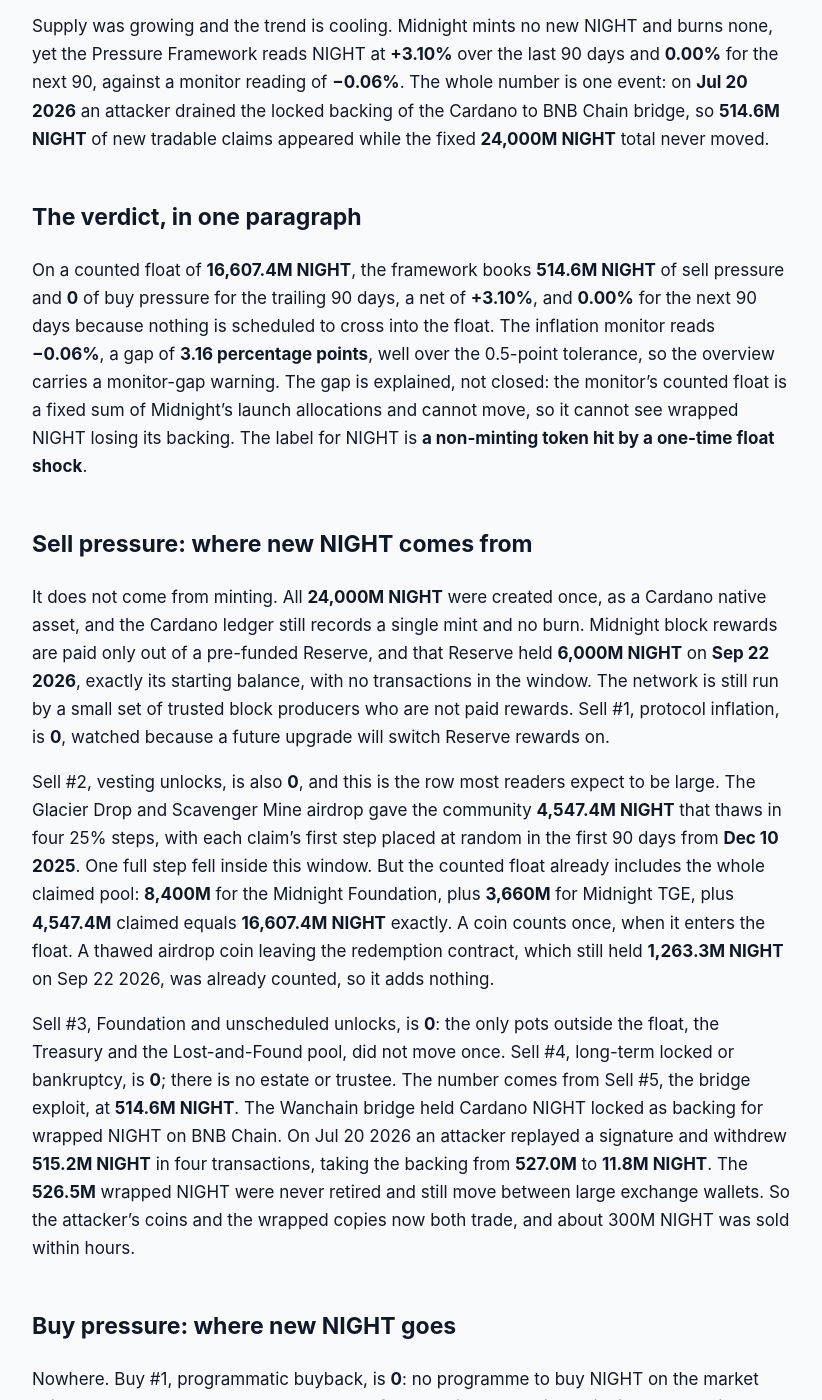
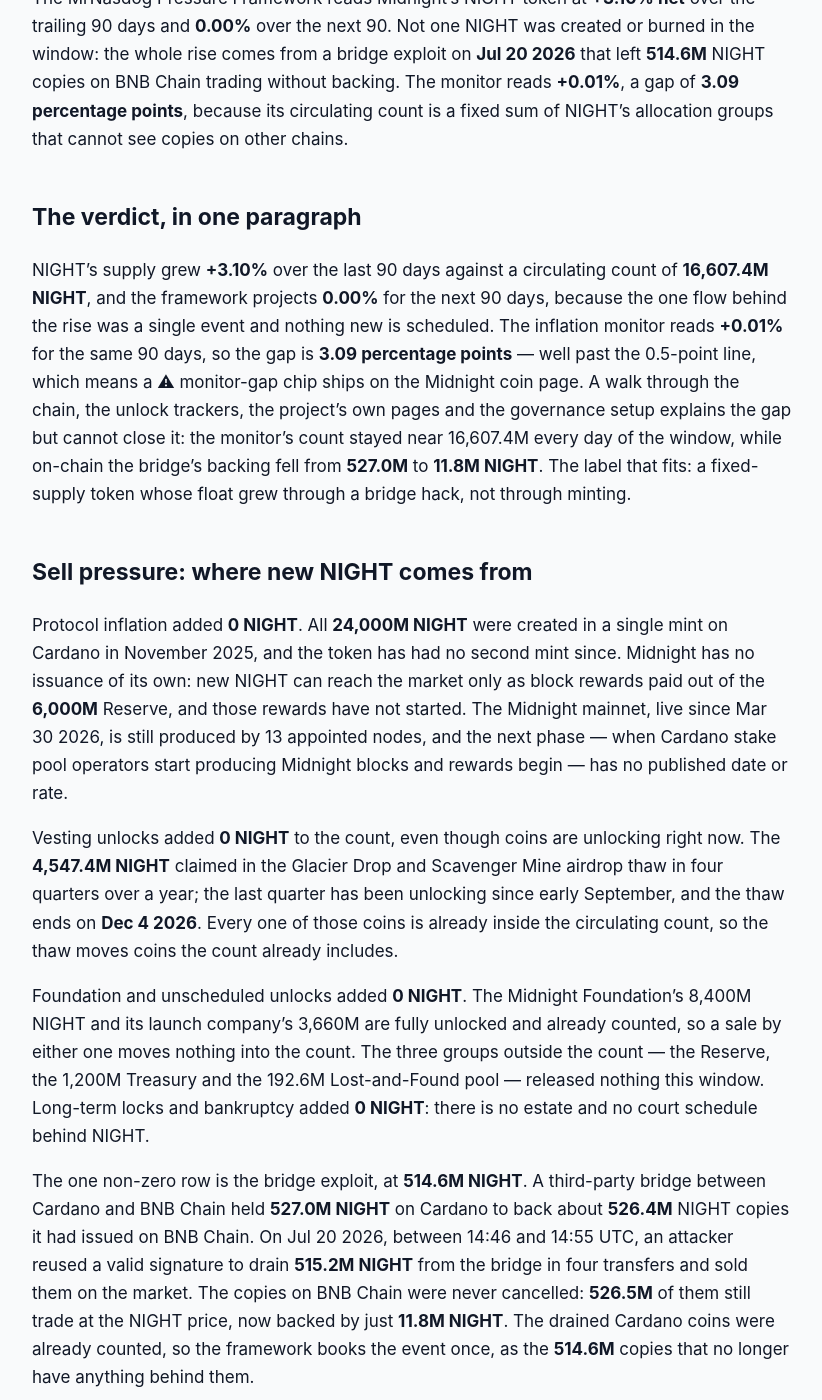
Before and after one commit to jeevansongmy-spec/mrnasdog-articles, a Jekyll site: the page built from crypto/night-pressure-framework.md, in a window 1280 px wide and 1400 px high, scrolled down 230 px. Shown: the whole window, without its empty margins (228-1050 px from the left). Built offline with Jekyll 4.4.1, drawn with Linux system fonts in a browser that asks for light colours; some of the changed text lies outside the part shown.

Commit message:
publish: crypto/night-pressure-framework

```diff
--- a/crypto/night-pressure-framework.md
+++ b/crypto/night-pressure-framework.md
@@ -1,55 +1,57 @@
 ---
 title:         "NIGHT Inflation Analysis · September 2026 · Supply was growing · trend cooling"
-description:   "Supply was growing, trend cooling: NIGHT reads +3.10% over 90 days after a bridge hack freed 514.6M locked tokens, and 0.00% next. No mint and no burn."
+description:   "Supply was growing, trend cooling: NIGHT reads +3.10% over 90 days after a Jul 20 2026 bridge hack left 514.6M copies unbacked; 0.00% next. No mint, no burn."
 canonical_url: "https://mrnasdog.com/research/night/inflation"
-tags:                    ["crypto", "night", "midnight", "cardano"]
+tags:          ["crypto", "night", "midnight", "cardano"]
 published:     true
 ---
 
-Originally published at [NIGHT Inflation Analysis · September 2026 · Supply was growing · trend cooling](https://mrnasdog.com/research/night/inflation).
+*Originally published at [https://mrnasdog.com/research/night/inflation](https://mrnasdog.com/research/night/inflation)*
 
 # NIGHT Inflation Analysis · September 2026 · Supply was growing · trend cooling
 
-Supply was growing and the trend is cooling. Midnight mints no new NIGHT and burns none, yet the Pressure Framework reads NIGHT at **+3.10%** over the last 90 days and **0.00%** for the next 90, against a monitor reading of **−0.06%**. The whole number is one event: on **Jul 20 2026** an attacker drained the locked backing of the Cardano to BNB Chain bridge, so **514.6M NIGHT** of new tradable claims appeared while the fixed **24,000M NIGHT** total never moved.
+The MrNasdog Pressure Framework reads Midnight's NIGHT token at **+3.10% net** over the trailing 90 days and **0.00%** over the next 90. Not one NIGHT was created or burned in the window: the whole rise comes from a bridge exploit on **Jul 20 2026** that left **514.6M** NIGHT copies on BNB Chain trading without backing. The monitor reads **+0.01%**, a gap of **3.09 percentage points**, because its circulating count is a fixed sum of NIGHT's allocation groups that cannot see copies on other chains.
 
 ## The verdict, in one paragraph
 
-On a counted float of **16,607.4M NIGHT**, the framework books **514.6M NIGHT** of sell pressure and **0** of buy pressure for the trailing 90 days, a net of **+3.10%**, and **0.00%** for the next 90 days because nothing is scheduled to cross into the float. The inflation monitor reads **−0.06%**, a gap of **3.16 percentage points**, well over the 0.5-point tolerance, so the overview carries a monitor-gap warning. The gap is explained, not closed: the monitor's counted float is a fixed sum of Midnight's launch allocations and cannot move, so it cannot see wrapped NIGHT losing its backing. The label for NIGHT is **a non-minting token hit by a one-time float shock**.
+NIGHT's supply grew **+3.10%** over the last 90 days against a circulating count of **16,607.4M NIGHT**, and the framework projects **0.00%** for the next 90 days, because the one flow behind the rise was a single event and nothing new is scheduled. The inflation monitor reads **+0.01%** for the same 90 days, so the gap is **3.09 percentage points** — well past the 0.5-point line, which means a ⚠ monitor-gap chip ships on the Midnight coin page. A walk through the chain, the unlock trackers, the project's own pages and the governance setup explains the gap but cannot close it: the monitor's count stayed near 16,607.4M every day of the window, while on-chain the bridge's backing fell from **527.0M** to **11.8M NIGHT**. The label that fits: a fixed-supply token whose float grew through a bridge hack, not through minting.
 
 ## Sell pressure: where new NIGHT comes from
 
-It does not come from minting. All **24,000M NIGHT** were created once, as a Cardano native asset, and the Cardano ledger still records a single mint and no burn. Midnight block rewards are paid only out of a pre-funded Reserve, and that Reserve held **6,000M NIGHT** on **Sep 22 2026**, exactly its starting balance, with no transactions in the window. The network is still run by a small set of trusted block producers who are not paid rewards. Sell #1, protocol inflation, is **0**, watched because a future upgrade will switch Reserve rewards on.
+Protocol inflation added **0 NIGHT**. All **24,000M NIGHT** were created in a single mint on Cardano in November 2025, and the token has had no second mint since. Midnight has no issuance of its own: new NIGHT can reach the market only as block rewards paid out of the **6,000M** Reserve, and those rewards have not started. The Midnight mainnet, live since Mar 30 2026, is still produced by 13 appointed nodes, and the next phase — when Cardano stake pool operators start producing Midnight blocks and rewards begin — has no published date or rate.
 
-Sell #2, vesting unlocks, is also **0**, and this is the row most readers expect to be large. The Glacier Drop and Scavenger Mine airdrop gave the community **4,547.4M NIGHT** that thaws in four 25% steps, with each claim's first step placed at random in the first 90 days from **Dec 10 2025**. One full step fell inside this window. But the counted float already includes the whole claimed pool: **8,400M** for the Midnight Foundation, plus **3,660M** for Midnight TGE, plus **4,547.4M** claimed equals **16,607.4M NIGHT** exactly. A coin counts once, when it enters the float. A thawed airdrop coin leaving the redemption contract, which still held **1,263.3M NIGHT** on Sep 22 2026, was already counted, so it adds nothing.
+Vesting unlocks added **0 NIGHT** to the count, even though coins are unlocking right now. The **4,547.4M NIGHT** claimed in the Glacier Drop and Scavenger Mine airdrop thaw in four quarters over a year; the last quarter has been unlocking since early September, and the thaw ends on **Dec 4 2026**. Every one of those coins is already inside the circulating count, so the thaw moves coins the count already includes.
 
-Sell #3, Foundation and unscheduled unlocks, is **0**: the only pots outside the float, the Treasury and the Lost-and-Found pool, did not move once. Sell #4, long-term locked or bankruptcy, is **0**; there is no estate or trustee. The number comes from Sell #5, the bridge exploit, at **514.6M NIGHT**. The Wanchain bridge held Cardano NIGHT locked as backing for wrapped NIGHT on BNB Chain. On Jul 20 2026 an attacker replayed a signature and withdrew **515.2M NIGHT** in four transactions, taking the backing from **527.0M** to **11.8M NIGHT**. The **526.5M** wrapped NIGHT were never retired and still move between large exchange wallets. So the attacker's coins and the wrapped copies now both trade, and about 300M NIGHT was sold within hours.
+Foundation and unscheduled unlocks added **0 NIGHT**. The Midnight Foundation's 8,400M NIGHT and its launch company's 3,660M are fully unlocked and already counted, so a sale by either one moves nothing into the count. The three groups outside the count — the Reserve, the 1,200M Treasury and the 192.6M Lost-and-Found pool — released nothing this window. Long-term locks and bankruptcy added **0 NIGHT**: there is no estate and no court schedule behind NIGHT.
+
+The one non-zero row is the bridge exploit, at **514.6M NIGHT**. A third-party bridge between Cardano and BNB Chain held **527.0M NIGHT** on Cardano to back about **526.4M** NIGHT copies it had issued on BNB Chain. On Jul 20 2026, between 14:46 and 14:55 UTC, an attacker reused a valid signature to drain **515.2M NIGHT** from the bridge in four transfers and sold them on the market. The copies on BNB Chain were never cancelled: **526.5M** of them still trade at the NIGHT price, now backed by just **11.8M NIGHT**. The drained Cardano coins were already counted, so the framework books the event once, as the **514.6M** copies that no longer have anything behind them.
 
 ## Buy pressure: where new NIGHT goes
 
-Nowhere. Buy #1, programmatic buyback, is **0**: no programme to buy NIGHT on the market exists or was announced. Buy #2, protocol fee burn, is **0** by design. Midnight transactions are paid in DUST, a shielded resource that holding NIGHT generates over time, so NIGHT itself is never spent on fees or destroyed. Both burn surfaces were read: the Cardano ledger still counts 24,000M NIGHT with no burn ever recorded, and the wrapped supply on BNB Chain has not changed since **Jul 21 2026**.
+The buy side is empty. The programmatic buyback is **0 NIGHT**: fees on Midnight are paid in DUST, a resource that holding NIGHT generates, so the network collects no NIGHT to buy with, and no contract or treasury buys NIGHT back. The protocol fee burn is **0 NIGHT**: DUST decays and cannot be sold, and not one NIGHT has been destroyed since the token was created.
 
-Buy #3, Foundation buy, is **0**. Midnight TGE's unused tokens are meant to go back to the Reserve one day, which would take them out of the float, but the Reserve did not change. Buy #4, new long-term lock, is **0**. Moving NIGHT onto the Midnight network locks it on Cardano and unlocks it there, so it remains one coin with one count and removes nothing.
+The Foundation buy is **0 NIGHT**: neither the Foundation, the launch company nor the bridge operator bought NIGHT this window, and no plan to restore the bridge's missing backing had been carried out by Sep 29 2026. The new long-term lock is **0 NIGHT**: generating DUST does not lock NIGHT, the coins stay spendable in the owner's wallet, and there is no staking lock yet.
 
 ## Foundation and overhang
 
-The overhang on NIGHT is large and mostly already counted. The Midnight Foundation was allocated **8,400M NIGHT** and Midnight TGE **3,660M NIGHT**, both unlocked from launch and together half of all supply; how much each still holds is not published by wallet. Both sit inside the counted float, so a sale by either would move coins inside the float rather than add to it, but it would still be selling into the market, and the Foundation has no fixed release calendar. The pots outside the float are smaller and locked: the on-chain Treasury at **1,200M NIGHT**, locked until on-chain governance exists, and the Lost-and-Found pool at **192.6M NIGHT**, waiting for a claim phase with no date. The Reserve's **6,000M NIGHT** opens only as block rewards.
+The largest overhang inside the float is the Midnight Foundation's **8,400M NIGHT** plus the **3,660M NIGHT** held by Midnight TGE, the Foundation's launch company — together **50.25%** of all NIGHT, unlocked since Dec 10 2025. The launch company's share is meant for exchange liquidity, and whatever it does not use is to go back to the Reserve one day, which would take coins out of the float. These wallets are re-read from the chain at every check.
 
-The Reserve, Treasury and Lost-and-Found balances are read from the chain at every rebuild; the Foundation and Midnight TGE balances are checked by hand. If any of these balances falls between refreshes by more than a known schedule explains, that outflow enters Sell #3 at the next refresh. The bridge's remaining backing of **11.8M NIGHT** and the **526.5M** wrapped supply are read at the same rebuilds.
+Outside the float sit three pools. The **6,000M NIGHT** Reserve pays block rewards and nothing else; the protocol pays out a fixed share of what remains with each block, so rewards start highest and shrink over time. The **1,200M NIGHT** Treasury stays locked until on-chain voting is live. The **192.6M NIGHT** Lost-and-Found pool is for airdrop-eligible holders who missed their claim, with four years to claim once the phase is open. Finally, **514.6M** unbacked bridged copies remain in the market, and **11.8M NIGHT** still sits in the suspended bridge. If any of these balances falls between our checks, the outflow enters the sell side of the ledger at the next check.
 
-## How NIGHT compares to other capped, non-minting tokens
+## How NIGHT compares to other privacy chains
 
-NIGHT sits in a small class of tokens whose whole supply exists from day one. Unlike a halving chain such as Bitcoin, which still mints on every block, or an uncapped staking chain paying rewards from new coins, Midnight has no mint at all. Its future issuance is a draw-down of the **6,000M NIGHT** Reserve on a slowing curve, which has not started. On the pure issuance axis NIGHT is as tight as any token in the catalogue.
+Zcash and Monero, the two older privacy coins, pay miners in new coins every block: Zcash on a halving schedule toward a 21M cap, Monero with a small permanent tail emission. Midnight works the other way round. All 24,000M NIGHT already exist, and the only road for new coins into the market is a finite Reserve that pays a shrinking share per block. There is no fee burn on any of the three, but Midnight's fees are paid in DUST rather than the coin itself, so NIGHT is not even spent by using the network.
 
-What sets NIGHT apart this quarter is custody risk. Most capped tokens that read positive do so because of a vesting unlock, a dated and predictable release. NIGHT read positive because a bridge failed. A wrapped token is a promise that the original sits locked somewhere, and when that lock is emptied the promise keeps trading while the original trades too. Any token bridged to other chains carries this exposure; the size of the risk is the size of the locked backing, not the size of the cap.
+The comparison that matters more for NIGHT is custody. Half of all NIGHT sits with the Foundation and its launch company, fully unlocked, while a mined coin like Zcash spreads new supply across many miners. And NIGHT's 3.10% rise shows a risk that pure mining coins do not face in the same way: a token copied onto other chains through third-party bridges can grow its tradable supply without a single mint, and a count built from allocation groups will not see it.
 
-Against exchange tokens that run a buyback or a burn, NIGHT has nothing on the buy side. Fees go to DUST, which decays and cannot be sold, so network use never removes NIGHT from supply. Holding NIGHT pays for usage; it does not shrink the float.
+Among Cardano-linked assets, NIGHT is closer to a partner-chain governance token than to ADA itself: ADA pays staking rewards from its own reserve, while NIGHT's reserve has not yet started paying anyone.
 
 ## What to watch in the next 90 days
 
-First, the bridge: Wanchain has shut it and offered the attacker a bounty, and any return of funds that re-locks backing would reverse part of the **514.6M NIGHT** reading. Second, the last airdrop thaw step ends on **Dec 4 2026**; it adds nothing to the float, but it frees the last frozen airdrop coins for sale. Third, the start of Reserve block rewards, planned for the Mōhalu phase when Cardano stake pool operators join; no date is set, and the first reward would open the Reserve for the first time. Fourth, the Lost-and-Found claim phase, which would release up to **192.6M NIGHT** with no thaw. Fifth, any on-chain governance launch, which is the only key to the **1,200M NIGHT** Treasury.
+First, the start of block rewards: when Cardano stake pool operators begin producing Midnight blocks, NIGHT starts moving out of the 6,000M Reserve, and the framework will book it as protocol inflation; no date has been set. Second, the end of the airdrop thaw on **Dec 4 2026**, followed by a 90-day grace period; it adds nothing to the count, but it is the last scheduled unlock. Third, any restoration of the bridge: if the operator buys or recovers NIGHT to back the 514.6M orphaned copies, or cancels copies, that would book on the buy side. Fourth, the opening of the Lost-and-Found claims, which would release up to 192.6M NIGHT over four years. Fifth, the first moves by the launch company to send unused NIGHT back to the Reserve.
 
 ## Summary
 
-The MrNasdog Pressure Framework reads Midnight's NIGHT at **+3.10%** over the trailing 90 days and **0.00%** for the next 90: supply was growing, trend cooling. NIGHT mints nothing and burns nothing, and its airdrop thaw was already inside the float; the whole reading is the **Jul 20 2026** bridge drain that left **514.6M** wrapped NIGHT without backing. The key risks are custody failures like that one and the **12,060M NIGHT** allocated, unlocked, to the Foundation and Midnight TGE. The ceiling holds firm at **24,000M NIGHT**, with the **6,000M** Reserve still untouched.
+Midnight's NIGHT grew **+3.10%** in tradable supply over the 90 days to Sep 29 2026 without creating a single coin: a Jul 20 2026 bridge exploit drained 515.2M NIGHT of backing and left **514.6M** copies on BNB Chain trading without it. The framework projects **0.00%** for the next 90 days, because block rewards from the 6,000M Reserve have not started and every scheduled airdrop unlock is already counted. The key risk sits in custody and in the Reserve: the Foundation and its launch company hold 50.25% of all NIGHT, and the reward stream will begin once outside operators join. The ceiling is 24,000M NIGHT on Cardano, with 7,392.6M of it still outside the circulating count.
 
-MrNasdog Pressure Framework analysis of NIGHT, Metric 1 — Inflation. Data + explanation only. Not financial advice. Updated Sep 23 2026.
+*MrNasdog Pressure Framework analysis of NIGHT, Metric 1 — Inflation. Data + explanation only. Not financial advice. Checked Sep 29 2026.*
```
